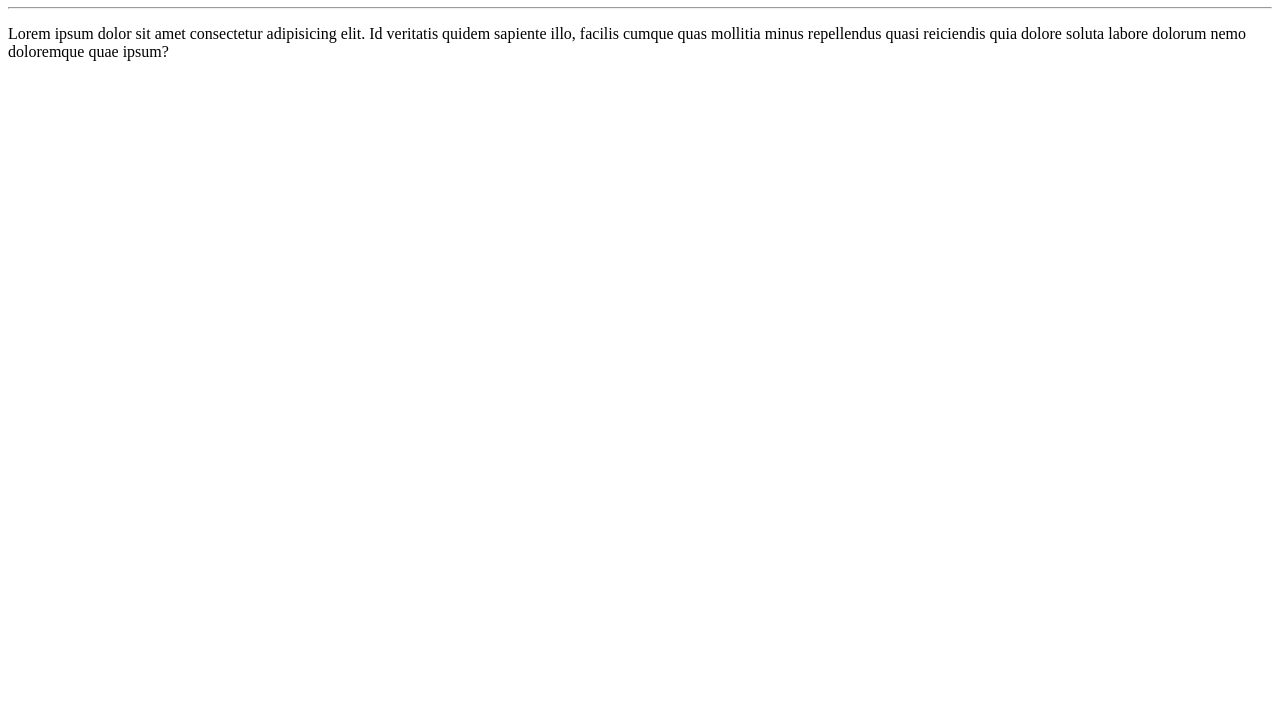
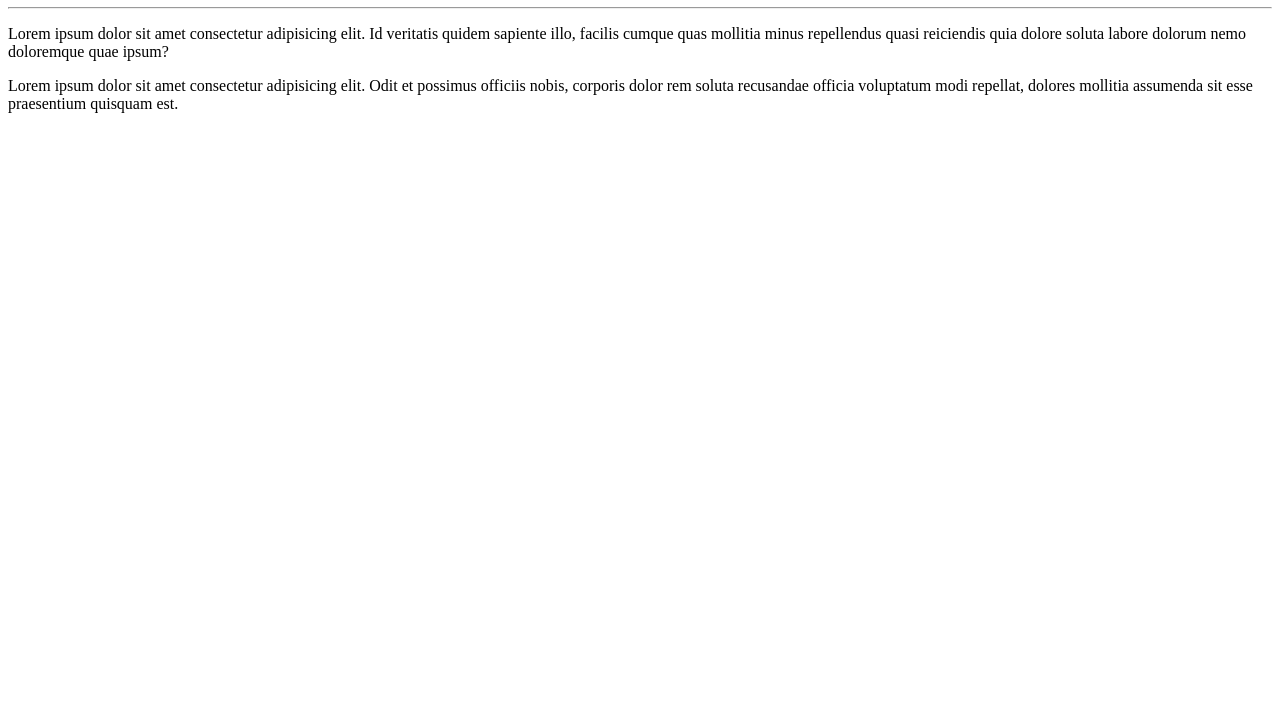
Before and after one commit to Leandrodepbastos/Ola-Mundo, a plain HTML site: page Site exemplo/index.html in a window 1280 px wide. Shown: the part 73-800 px from the top of the page. Drawn offline with Linux system fonts and the light colour scheme.

Commit message:
adicionei um paragrafo

```diff
--- a/Site exemplo/index.html
+++ b/Site exemplo/index.html
@@ -9,5 +9,6 @@
     <h1>Olá, Mundo!</h1>
     <hr>
     <p>Lorem ipsum dolor sit amet consectetur adipisicing elit. Id veritatis quidem sapiente illo, facilis cumque quas mollitia minus repellendus quasi reiciendis quia dolore soluta labore dolorum nemo doloremque quae ipsum?</p>
+    <p>Lorem ipsum dolor sit amet consectetur adipisicing elit. Odit et possimus officiis nobis, corporis dolor rem soluta recusandae officia voluptatum modi repellat, dolores mollitia assumenda sit esse praesentium quisquam est.</p>
 </body>
 </html>
```
